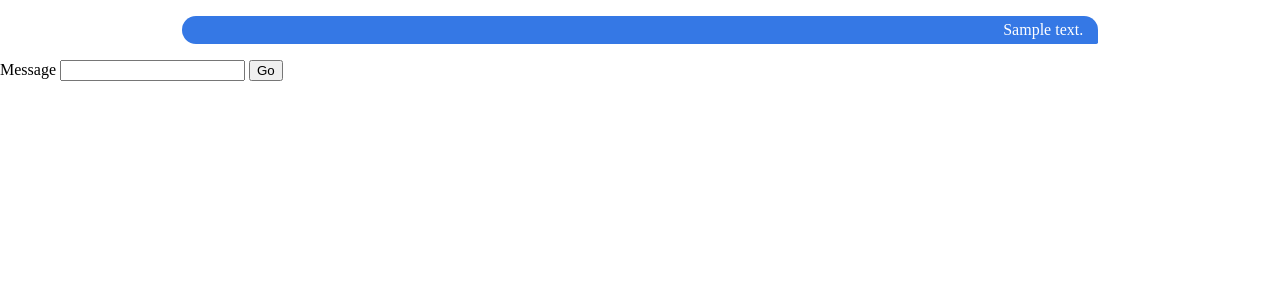
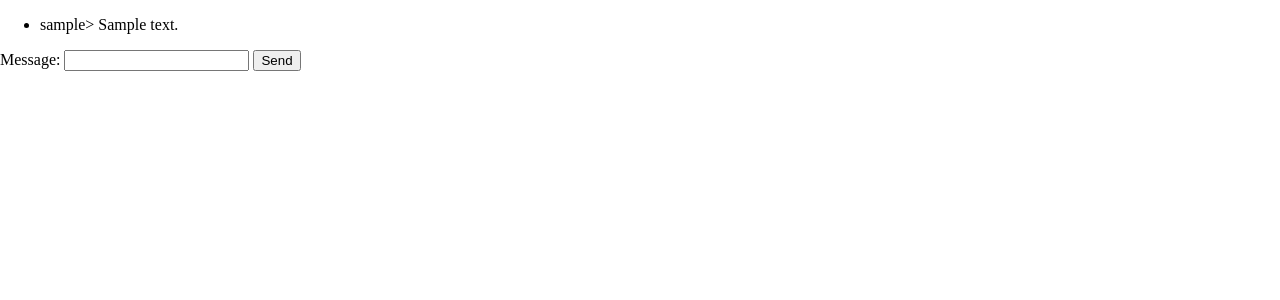
Before and after one commit to SafarRadim/FlaskChat, a Flask app: page /chat in a window 1280 px wide. Shown: the top 300 px of the page. Run offline with Flask 2, Linux system fonts and the light colour scheme; the visitor is signed in with stand-in values (Sample User, id 1); tables that the repository leaves empty hold one stand-in row (values such as "Sample post"); some libraries are stand-ins or nearby versions.

Commit message:
added sockets into the app reworked app.py

```diff
--- a/app.py
+++ b/app.py
@@ -1,7 +1,8 @@
 from flask import Flask, render_template, redirect, request, session, url_for
 from flask_sqlalchemy import SQLAlchemy
+from forms import *
+
 from flask_socketio import SocketIO, send
-from forms import *
 
 app = Flask(__name__)
 app.config['SQLALCHEMY_DATABASE_URI'] = 'sqlite:///db.db'
@@ -28,30 +29,36 @@ class User(db.Model):
         return(self.username)
 
 
+@socketio.on('message')
+def handle_message(message):
+    print('recieved message: '+ message)
+    LogUser = User.query.filter_by(username=session['username']).first()
+    messageDb = Message(message=message, user_id=LogUser.id)
+    db.session.add(messageDb)
+    db.session.commit()
+    send((session['username']+'> '+message), broadcast=True)
+
 @app.route('/')
 def index():
     if 'username' in session:
         return "logged in as {}".format(session['username'])
     return 'You are not logged in'
 
+
 @app.route('/logout')
 def logout():
     session.pop('username', None)
-    return redirect(url_for('index'))
+    return redirect(url_for('login'))
+
 
 @app.route('/chat', methods=('POST', 'GET'))
 def chat():
     if 'username' in session:
-        form = MessageForm()
-        if form.validate_on_submit():
-            LogUser = User.query.filter_by(username=session['username']).first()
-            message = Message(message=request.form['message'], user_id=LogUser.id)
-            db.session.add(message)
-            db.session.commit()
         messages = Message.query.all()
-        return render_template("index.html", messages=messages, form=form, url = url_for('chat'), logged = session['username'])
+        return render_template("index.html", messages=messages)
     else:
         return "please, log in at /login"
+
 
 @app.route('/login', methods=('POST', 'GET'))
 def login():
@@ -64,12 +71,13 @@ def login():
         if userDb is not None:
             if password == userDb.password:
                 session['username'] = user
-                redirect(url_for('chat'))
+                return redirect(url_for('chat'))
             else:
-                error = "Bad Login"
+                error = "Bad Password"
         else:
             error = "Bad Login"
     return render_template("login.html", form=form, err=error)
+
 
 @app.route('/register', methods=('POST', 'GET'))
 def register():
@@ -78,8 +86,9 @@ def register():
         newUser = User(username=request.form['username'], password=request.form['password'])
         db.session.add(newUser)
         db.session.commit()
-        return "registered"
+        redirect(url_for('login'))
     return render_template("register.html", form=form)
+
 
 
 if __name__ == '__main__':
--- a/forms.py
+++ b/forms.py
@@ -1,10 +1,6 @@
 from flask_wtf import FlaskForm
 import wtforms as wtf
 from wtforms.validators import DataRequired
-
-
-class MessageForm(FlaskForm):
-    message = wtf.StringField('Message', validators=[DataRequired()])
 
 
 class LoginForm(FlaskForm):
--- a/static/style/style.css
+++ b/static/style/style.css
@@ -9,7 +9,6 @@ body{
 	border-radius: 0.125rem 1rem 1rem 1rem;
 	padding: 0 .6rem;
 	margin-top: 1rem;
-	text-align: left;
 	color: rgba(255,255,255,.9);
 	border: 0;
 }
@@ -20,10 +19,14 @@ body{
 	border-radius: 1rem 1rem 0.125rem 1rem;
 	padding: 0 .6rem;
 	margin-top: 1rem;
-	text-align: left;
-	color: rgba(255,255,255);
+	color: rgba(255,255,255, 255);
 }
-.padding1{
+.paddingR{
 	padding: .3rem;
 	text-align: right;
 }
+
+.paddingL{
+	padding: .3rem;
+	text-align: left;
+}
--- a/templates/index.html
+++ b/templates/index.html
@@ -6,27 +6,38 @@
     <title>Index</title>
 </head>
 <body>
+<script src="//cdnjs.cloudflare.com/ajax/libs/socket.io/2.2.0/socket.io.js" integrity="sha256-yr4fRk/GU1ehYJPAs8P4JlTgu0Hdsp4ZKrx8bDEDC3I=" crossorigin="anonymous"></script>
+<script src="https://ajax.googleapis.com/ajax/libs/jquery/3.4.1/jquery.min.js"></script>
+<script type="text/javascript" charset="utf-8">
+$(document).ready(function () {
+    var socket = io.connect();
+
+    socket.on('connect', function () {
+        console.log('user has connected!');
+    });
+
+    socket.on('message', function (msg) {
+        $('#messages').append('<li>'+msg+"</li>");
+        console.log('recieved message');
+    });
+
+    $('#sendButton').on('click', function () {
+      socket.send($('#myMessage').val());
+      $('#myMessage').val('')
+    })
+
+})
+</script>
+
+<ul id="messages">
 {% for message in messages %}
-    {% if message.username.username == logged %}
-        <div class="mes-sent">
-        <p class="padding1">
-            {{ message.message }}
-        </p>
-        </div>
-    {% else %}
-        <div class="mes-rec">
-        <p class="padding1">
-            {{ message.message }}
-        </p>
-        </div>
-    {% endif %}
+    <li>{{ message.username.username }}> {{ message.message }} </li>
 {% endfor %}
+</ul>
+<label for="myMessage">Message: </label>
+<input type="text" id="myMessage" size="20">
+<button id="sendButton" onclick=send()>Send</button>
 
-<form action="{{ url }}" method="POST">
-    {{ form.csrf_token }}
-    {{ form.message.label }} {{ form.message (size = 20) }}
-    <input type="submit" value="Go">
-</form>
 
 </body>
 </html>
--- a/templates/login.html
+++ b/templates/login.html
@@ -10,8 +10,8 @@
 {% endif %}
 <form method="POST" action="/login">
     {{ form.csrf_token }}
-    {{ form.username.label }} {{ form.username(size = 20) }}
-    {{ form.password.label }} {{ form.password(size = 20) }}
+    {{ form.username.label }} {{ form.username(size = 20) }} <br>
+    {{ form.password.label }} {{ form.password(size = 20) }} <br>
     <input type="submit" value="Login">
 
 </form>
--- a/templates/register.html
+++ b/templates/register.html
@@ -7,8 +7,8 @@
 <body>
 <form method="POST" action="/register">
     {{ form.csrf_token }}
-    {{ form.username.label }} {{ form.username(size = 20) }}
-    {{ form.password.label }} {{ form.password(size = 20) }}
+    {{ form.username.label }} {{ form.username(size = 20) }} <br>
+    {{ form.password.label }} {{ form.password(size = 20) }} <br>
     <input type="submit" value="Register">
 
 </form>
```
